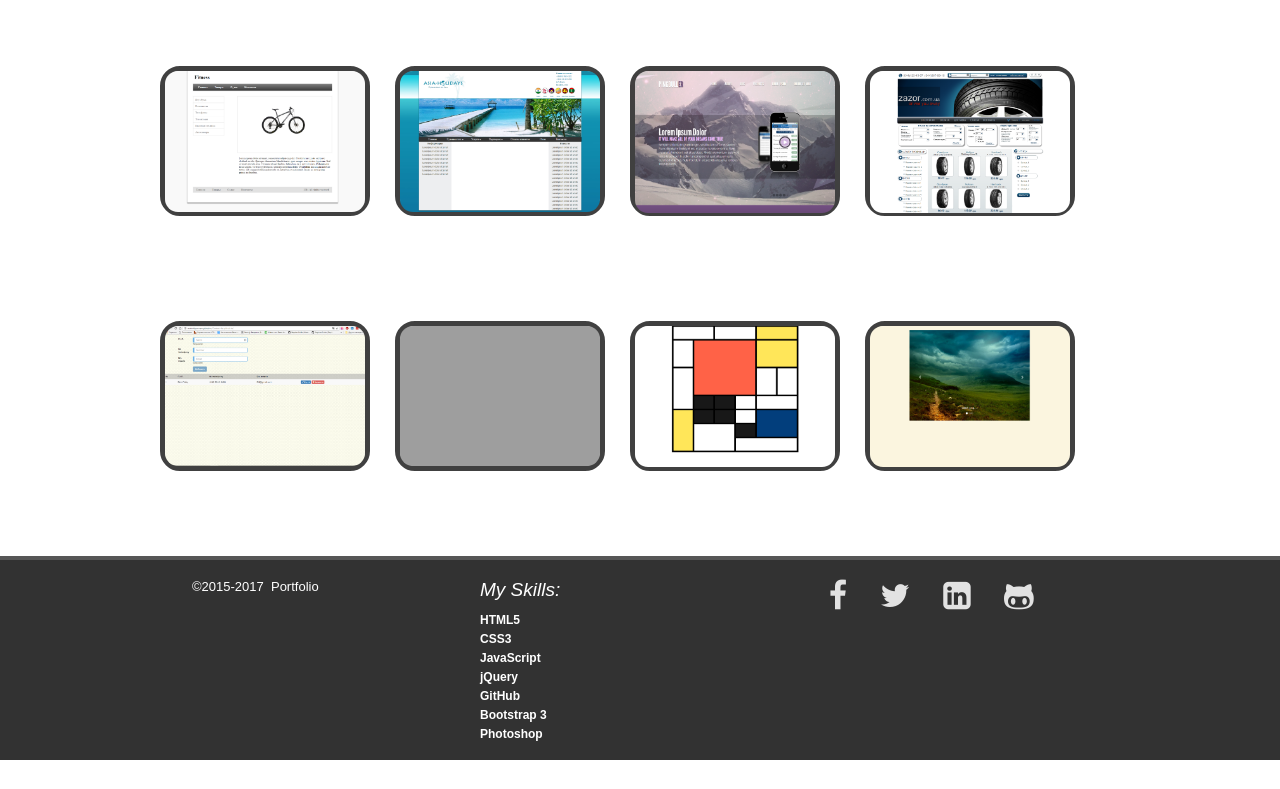
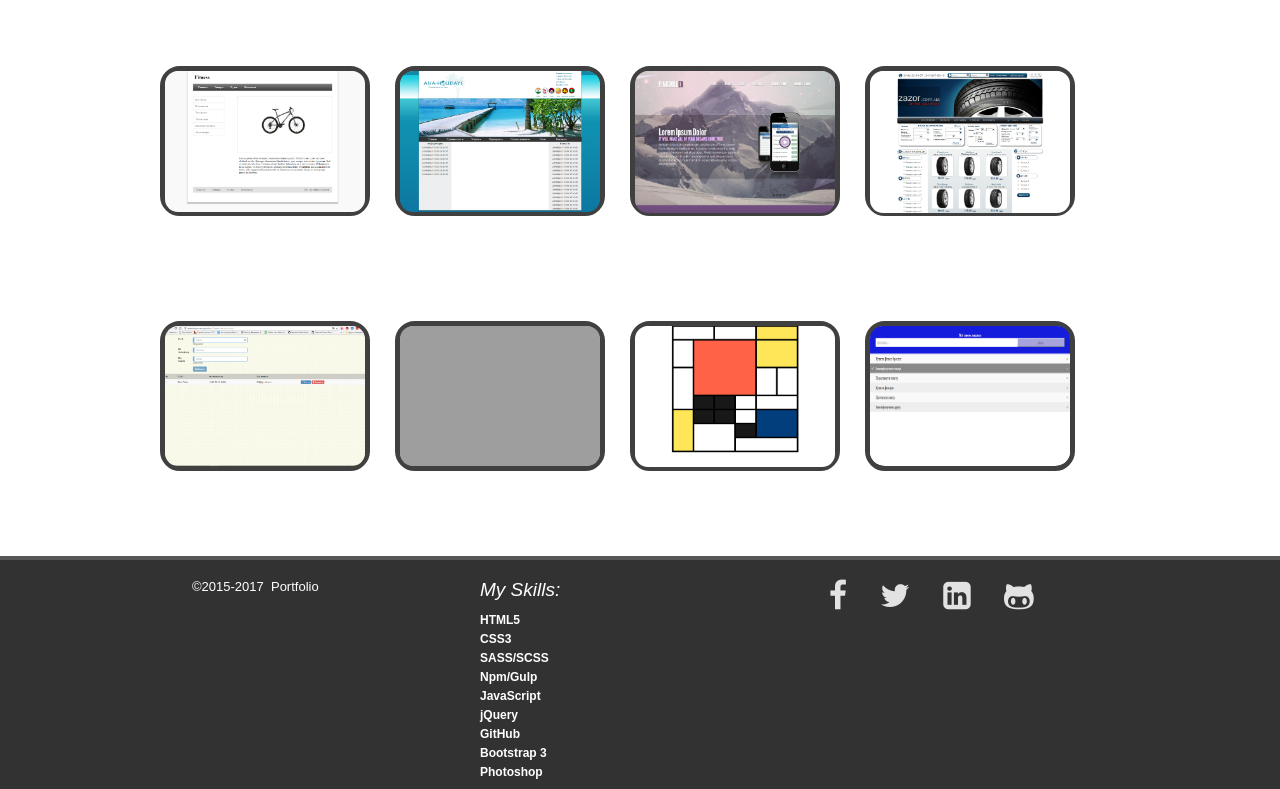
Before and after one commit to ArahnidPOVnew/portfolio.github.io, a plain HTML site: page index.html in a window 1280 px wide. Shown: the part 346-1135 px from the top of the page. Before the commit the page ends 1106 px from the top, so only its background shows below. Drawn offline with nearby package versions, Linux system fonts and the light colour scheme; grey boxes are pictures that could not be loaded.

Commit message:
add My-List

```diff
--- a/index.html
+++ b/index.html
@@ -67,7 +67,7 @@
 
  <div class="box_site site__show4">
  	<div class="site pos7"><a href="https://arahnidpovnew.github.io/Zazor.github.io/" target="_blank"><img src="img/7.png" alt="site"></a></div>
- 	<div class="site pos8"><a href="https://arahnidpovnew.github.io/KRCH.github.io/" target="_blank"><img src="img/8.png" alt="site"></a></div>
+ 	<div class="site pos8"><a href="https://arahnidpovnew.github.io/My-List.github.io/" target="_blank"><img src="img/8.1.png" alt="site"></a></div>
  </div>
   </div>
   </div>
@@ -85,11 +85,14 @@
                         <ul>
                           <li><p><b>HTML5</b></p></li>
                           <li><p><b>CSS3</b></p></li>
+                          <li><p><b>SASS/SCSS</b></p></li>
+                          <li><p><b>Npm/Gulp</b></p></li>
                           <li><p><b>JavaScript</b></p></li>
                           <li><p><b>jQuery</b></p></li>
                           <li><p><b>GitHub</b></p></li>
                           <li><p><b>Bootstrap 3</b></p></li>
                           <li><p><b>Photoshop</b></p></li>
+
                           </ul>
                         </div>
 	               </div>
--- a/style.css
+++ b/style.css
@@ -100,7 +100,9 @@ border-radius: 13px;
 .pos8{
 	margin-top: 255px;
 }
-
+.pos8 img{
+	height: 139px;
+}
 
 /*contacts*/
 .contacts{
@@ -134,7 +136,7 @@ color:blue;
 /*footer */
 footer{
 position: relative;
-height:200px;
+height:229px;
 border-top:4px inset gray;
 background:black;
 opacity:0.8;
@@ -185,7 +187,7 @@ color: white;
 padding-top: 6%;
  }
   .date_f p:hover{
- 	color: blue;
+ 	color: #41B9FF;
  }
 
  .fon_n{
@@ -206,7 +208,7 @@ padding-top: 6%;
 .c-header p:hover{
 	font-size: 16px;
 	font-style: italic;
-	color: blue;
+	color: #41B9FF;
 }
 .skills {
     display: show;
```
Also changed, not shown: img/8.1.png (added).
